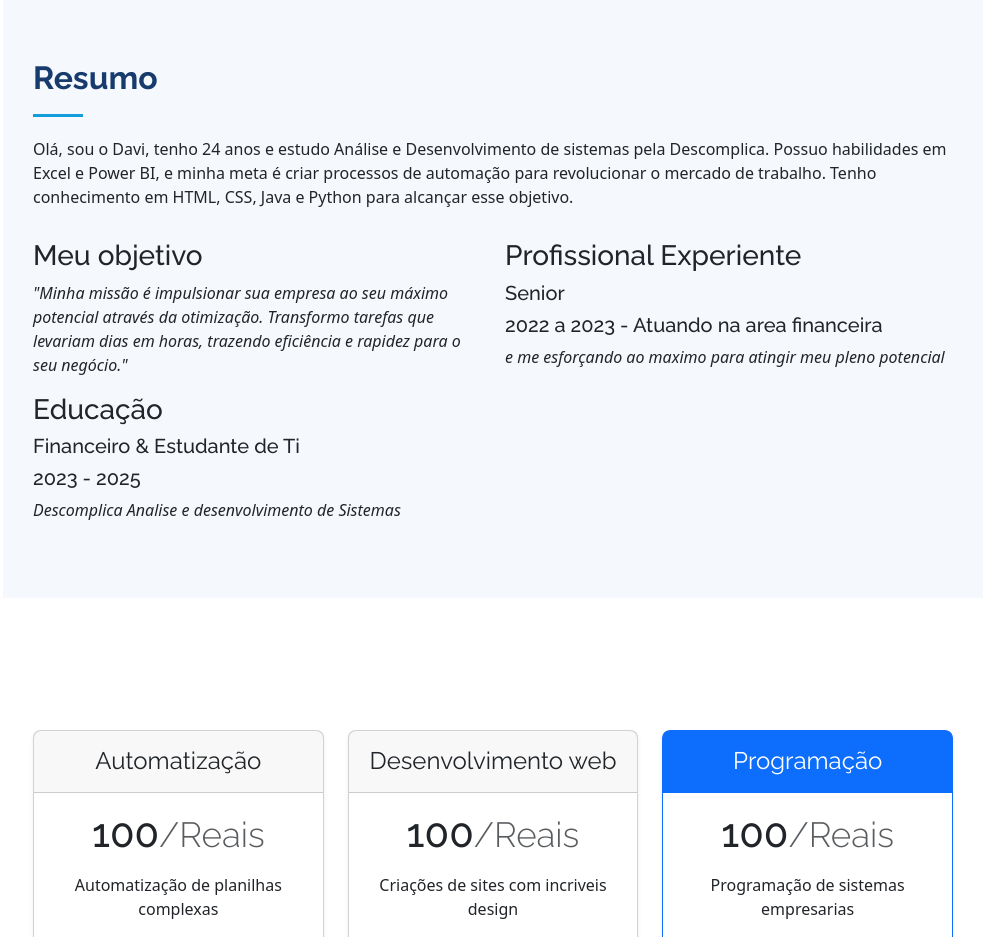
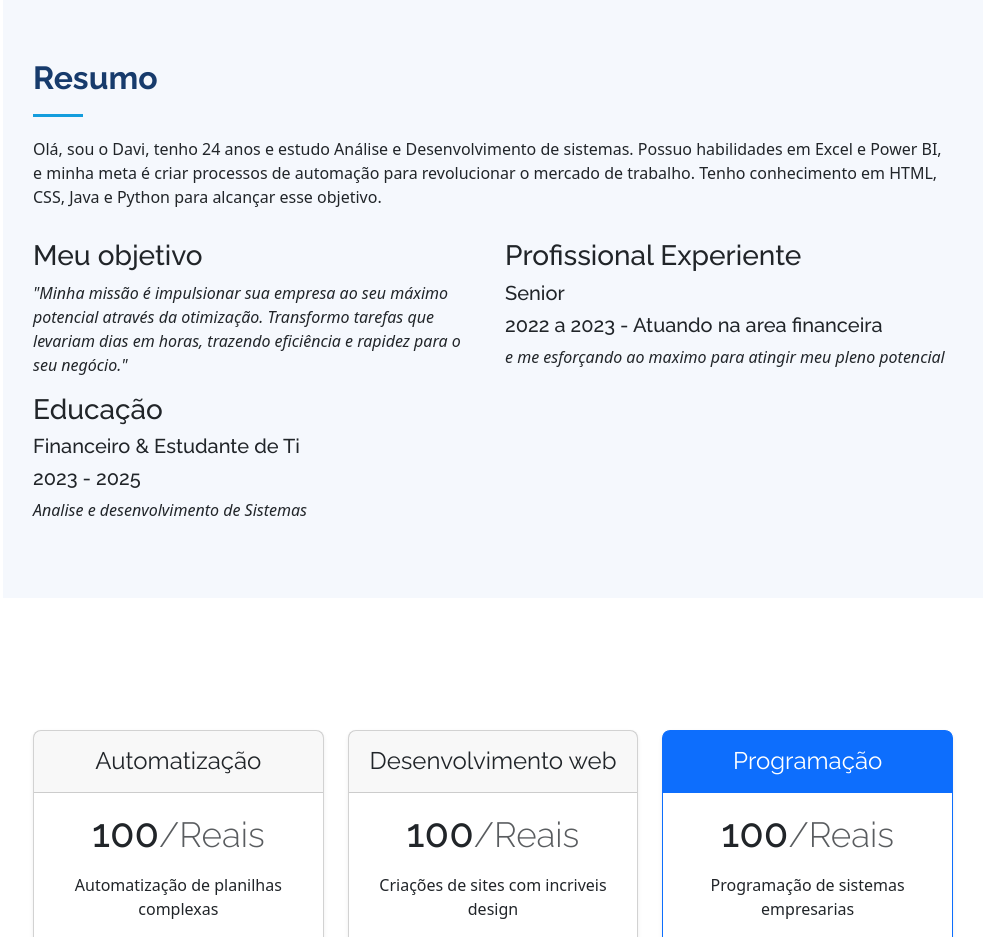
Before and after one commit to Davidevelop/Davideveloper, a plain HTML site: page index.html in a window 1280 px wide. Shown: the part 1540-2477 px from the top of the page, without its empty margins (297-1280 px from the left). Drawn offline with Linux system fonts and the light colour scheme.

Commit message:
Update index.html

```diff
--- a/index.html
+++ b/index.html
@@ -134,7 +134,7 @@ Ao longo da minha carreira, enfrentei diversos desafios financeiros e sempre enc
 
         <div class="section-title">
           <h2>Resumo</h2>
-          <p>Olá, sou o Davi, tenho 24 anos e estudo Análise e Desenvolvimento de sistemas pela Descomplica. Possuo habilidades em Excel e Power BI, e minha meta é criar processos de automação para revolucionar o mercado de trabalho. Tenho conhecimento em HTML, CSS, Java e Python para alcançar esse objetivo.</p>
+          <p>Olá, sou o Davi, tenho 24 anos e estudo Análise e Desenvolvimento de sistemas. Possuo habilidades em Excel e Power BI, e minha meta é criar processos de automação para revolucionar o mercado de trabalho. Tenho conhecimento em HTML, CSS, Java e Python para alcançar esse objetivo.</p>
         </div>
 
         <div class="row">
@@ -150,7 +150,7 @@ Ao longo da minha carreira, enfrentei diversos desafios financeiros e sempre enc
             <div class="resume-item">
               <h5>Financeiro &amp; Estudante de Ti</h5>
               <h5>2023 - 2025</h5>
-              <p><em>Descomplica Analise e desenvolvimento de Sistemas</em></p>
+              <p><em>Analise e desenvolvimento de Sistemas</em></p>
             </div>
 
           </div>
```
